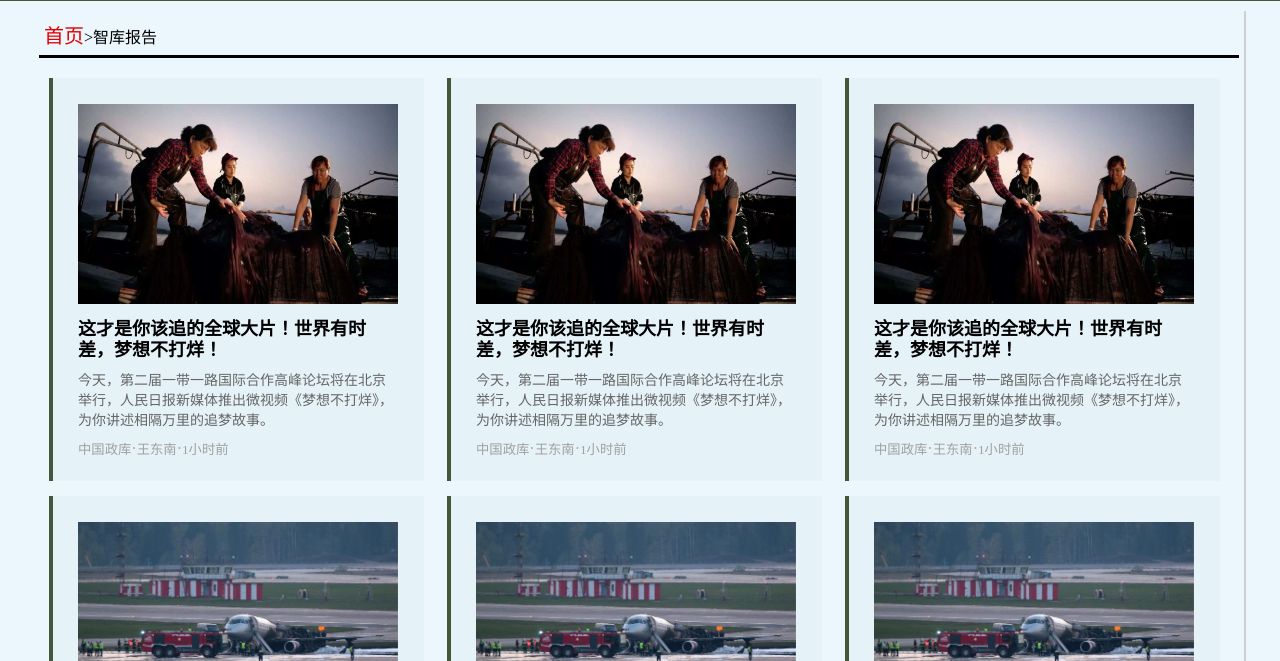
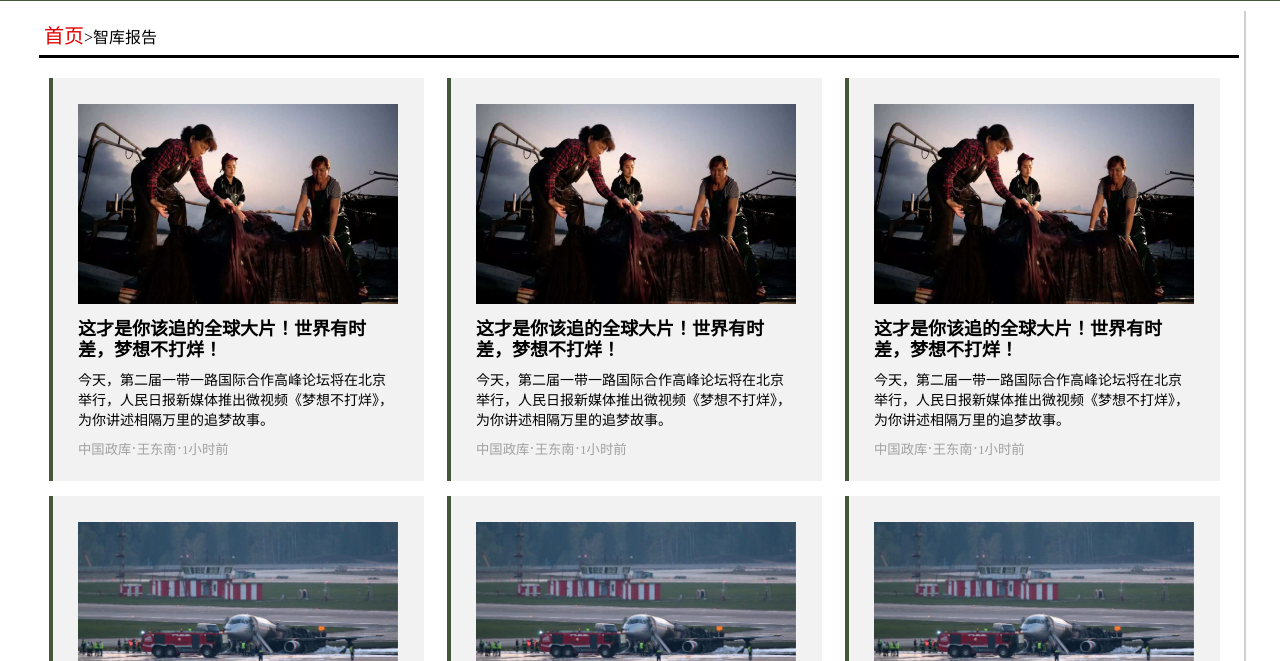
Before and after one commit to CHENGCHANGHU/seu-thinktank-webpages, a plain HTML site: page list.html in a window 1280 px wide. Shown: the part 139-800 px from the top of the page. Drawn offline with Linux system fonts and the light colour scheme; a web font is replaced by a local one.

Commit message:
二级页面list更改 更改底色和news的底色以及网页title的显示

```diff
--- a/css/general/global.css
+++ b/css/general/global.css
@@ -24,7 +24,7 @@ a:hover{
 html {
     font-size: 0;
     width: 100%;
-    background-color: rgb(236, 246, 253);
+    background-color: rgb(255, 255, 255);
     /* background-color: rgba(231, 250, 253, 0.288); */
     box-sizing: border-box;
     padding: 0;
--- a/css/list/list_content.css
+++ b/css/list/list_content.css
@@ -57,11 +57,11 @@
     margin: 5px 5px 10px 5px;
     padding: 26px 26px 20px 25px; /*上右下左*/
    /* border: 2px solid #f0bd14;*/
-    color: #666666;
+    /*color: #666666;*/
     /*border-bottom: 2px solid #45573b;*/
     border-left: 4px solid #45573b;
     /*border-top: 2px solid #f02b33;*/
-    background-color: rgba(199, 226, 222, 0.2);
+    background-color: #f2f2f2;;
 }
 
 /*.news_li:hover {
--- a/list.html
+++ b/list.html
@@ -2,9 +2,10 @@
 <html lang="en">
 <head>
     <meta charset="UTF-8">
-    <title>三列表网页</title>
+    <title>东大战略智库v3</title>
     <meta http-equiv="content-type" content="text/html; charset=utf-8"/>
 
+    <link href="./imgs/index/seu.jpg" rel="shortcut icon" type="image/*" />
     <link href="css/list/list.css" rel="stylesheet" type="text/css"/>
     <link href="css/list/list_content.css" rel="stylesheet" type="text/css"/>
     <link href="./css/general/global.css" rel="stylesheet" type="text/css"/>
```
